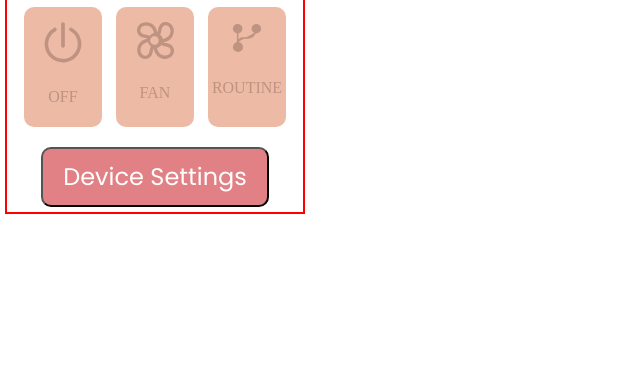
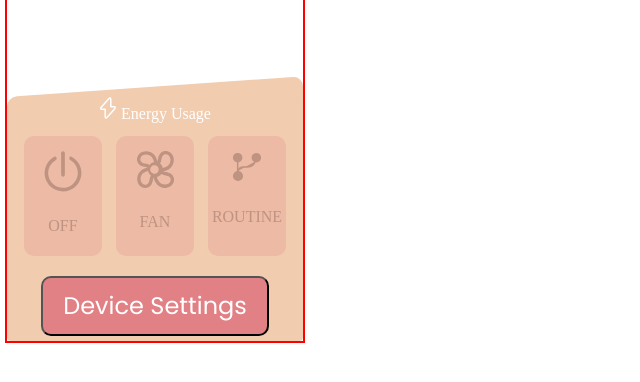
Before and after one commit to codesby/apt-web, a Gatsby site: page / in a window 1280 px wide. Shown: the part 82-464 px from the top of the page, without its empty margins (0-640 px from the left). Built offline with nearby package versions, Linux system fonts and the light colour scheme; Gatsby itself is replaced by a stand-in of ours.

Commit message:
Added slanted div with background color
Also added in first line of text with energy usage

```diff
--- a/src/views/device.js
+++ b/src/views/device.js
@@ -24,6 +24,28 @@ const Device = ({ deviceName }) => {
   return (
     <div className={css.main}>
       <p className={css.deviceName}>{deviceName}</p>
+      <div className={css.slantDiv}>
+        <div style={{ verticalAlign: "center" }}>
+          <span>
+            <svg
+              width="18"
+              height="22"
+              viewBox="0 0 18 22"
+              fill="none"
+              xmlns="http://www.w3.org/2000/svg"
+            >
+              <path
+                d="M3.08998 12.28H6.17998V19.48C6.17998 21.16 7.08998 21.5 8.19998 20.24L15.77 11.64C16.7 10.59 16.31 9.72 14.9 9.72H11.81V2.52C11.81 0.840004 10.9 0.500004 9.78998 1.76L2.21998 10.36C1.29998 11.42 1.68998 12.28 3.08998 12.28Z"
+                stroke="white"
+                strokeWidth="1.5"
+                strokeMiterlimit="10"
+                strokeLinecap="round"
+                strokeLinejoin="round"
+              />
+            </svg>
+          </span>{" "}
+          <span style={{ color: "white" }}>Energy Usage</span>
+        </div>
         <div className={css.optionsDiv}>
           <div className={css.options}>
             <label for="on_off">
@@ -45,6 +67,7 @@ const Device = ({ deviceName }) => {
                   />
                 </svg>
               </div>
+              {/*End Icons Div 1*/}
               <input
                 type="checkbox"
                 id="on_off"
@@ -55,6 +78,7 @@ const Device = ({ deviceName }) => {
               <p>{turnedOn ? "ON" : "OFF"}</p>
             </label>
           </div>
+          {/*End Options Div 1*/}
           <div className={css.options}>
             <label for="fan">
               <div className={css.icons}>
@@ -71,6 +95,7 @@ const Device = ({ deviceName }) => {
                   />
                 </svg>
               </div>
+              {/*End Icons Div 2*/}
 
               <input
                 type="checkbox"
@@ -82,6 +107,7 @@ const Device = ({ deviceName }) => {
               <p>FAN</p>
             </label>
           </div>
+          {/*End Options Div 2 */}
           <div className={css.options}>
             <label for="routine">
               <div className={css.icons}>
@@ -129,6 +155,7 @@ const Device = ({ deviceName }) => {
                   />
                 </svg>
               </div>
+              {/*End Icons Div 3*/}
               <input
                 type="checkbox"
                 id="routine"
@@ -139,11 +166,14 @@ const Device = ({ deviceName }) => {
               <p>ROUTINE</p>
             </label>
           </div>
+          {/*End Option Div 3*/}
         </div>
-
+        {/*End Group Options Div*/}
         <button className={css.settingsButton} onClick={openSettings}>
           Device Settings
         </button>
+      </div>{" "}
+      {/*End Slant Div*/}
     </div>
   );
 };
--- a/src/views/device.module.scss
+++ b/src/views/device.module.scss
@@ -9,12 +9,40 @@
 
   color: #445f53;
 }
+
 .main {
   display: inline-block;
   width: 300px;
   border: 2px solid red;
   margin: 5px;
   text-align: center;
+}
+
+.slantDiv {
+  margin-top: 100px;
+  background: #f1ccaf;
+  height: 100%;
+  width: 100%;
+  position: relative;
+  border-radius: 10px;
+  border-bottom-left-radius: 4px;
+  border-bottom-right-radius: 4px;
+}
+
+.slantDiv::after {
+  border-radius: 10px;
+  position: absolute;
+  width: 100%;
+  height: 100%;
+  content: "";
+  background: inherit;
+  z-index: -1;
+  top: 0;
+  right: 0;
+  bottom: 0;
+  left: 0;
+  transform-origin: top left;
+  transform: skewY(-4deg);
 }
 
 .optionsDiv {
```
Lines whose indentation alone changed are shown as unchanged.
